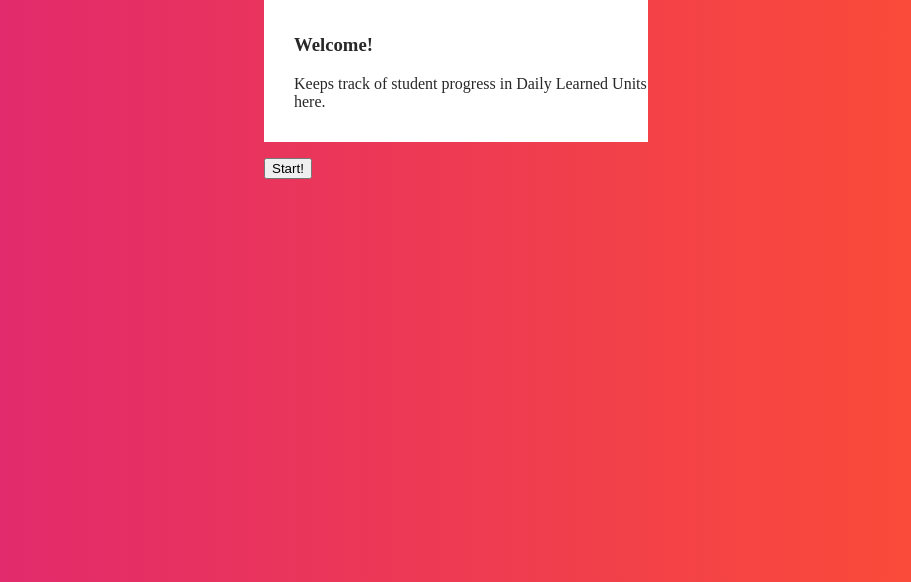
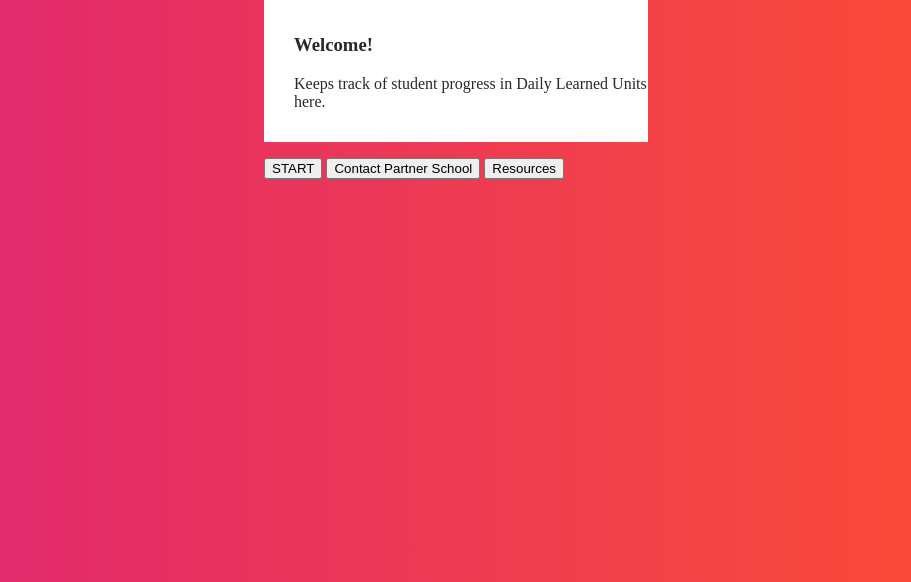
Before and after one commit to jullianalim/autism, a plain HTML site: page main.html in a window 1280 px wide. Shown: the part 218-800 px from the top of the page, without its empty margins (184-1095 px from the left). Drawn offline with Linux system fonts and the light colour scheme.

Commit message:
add and connect buttons to sources

```diff
--- a/main.html
+++ b/main.html
@@ -20,7 +20,9 @@
 		</div>
 		<p></p>
 		<p></p>
-		<button type="button">Start!</button>
+		<a href="index.html"><button>START</button></a>
+		<a href="https://www.morrisschooldistrict.org/domain/344"><button>Contact Partner School</button></a>
+		<a href="http://www.cabasschools.org/publications/"><button>Resources</button></a>
 		<style>
 		body {
 		  width: 30%;
```
